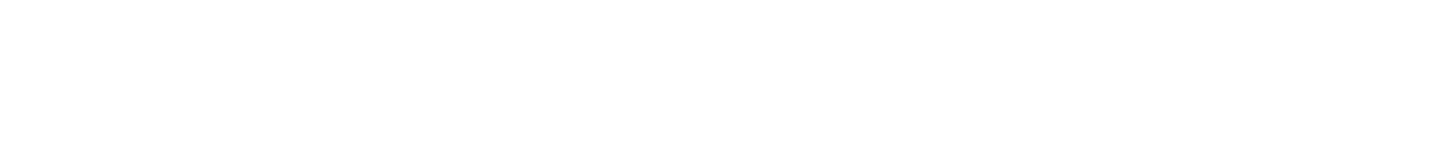
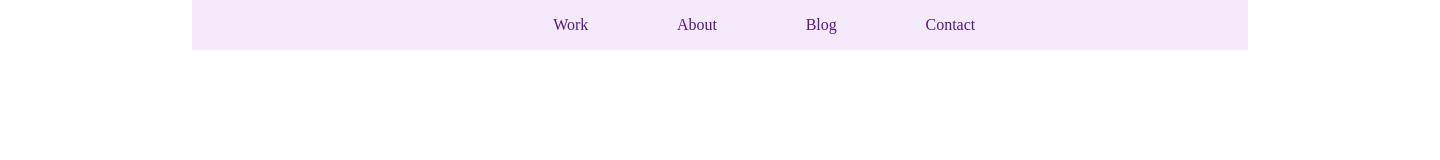
Before and after one commit to Sergey-opc/full-random, a plain HTML site: page index.html in a window 1280 px wide. Shown: the whole page, 1440 px wide, since content can reach past the window. Drawn offline with Linux system fonts and the light colour scheme.

Commit message:
feat: add more structure

```diff
--- a/blocks/header/header.css
+++ b/blocks/header/header.css
@@ -1,3 +1,7 @@
 .header{
-    width: 15%;
+    display: flex;
+    flex-direction: row;
+    width: 100%;
+    height: 50px;
+    background-color: #f4eafc;
 }
--- /dev/null
+++ b/blocks/header/logo.css
@@ -0,0 +1,4 @@
+.logo {
+    height: 100%;
+    width: 30%;
+}
--- /dev/null
+++ b/blocks/header/menu.css
@@ -0,0 +1,27 @@
+.header_menu{
+    display: flex;
+    height: 100%;
+    width: 60%;
+    align-items: center;
+    justify-content: end;
+
+}
+
+.menu-main{
+  width: 100%;
+  display: flex;
+  box-sizing: border-box;
+  flex-direction: row;
+  list-style: none;
+  padding: 0;
+  margin: 0;
+  text-align: center;
+}
+
+.menu-main a{
+    text-decoration: none;
+}
+
+.menu-main li {
+    padding: 0 7%;
+}
--- /dev/null
+++ b/blocks/main/welcome/welcome.css
@@ -0,0 +1,4 @@
+.welcome{
+    background-color: #f4eafc;
+    height: 500px;
+}
--- a/blocks/wrapper.css
+++ b/blocks/wrapper.css
@@ -1,4 +1,6 @@
 .wrapper{
-    max-width: 1440px;
+    box-sizing: border-box;
+    display: block;
+    width: 1440px;
     padding:  0 15%;
 }
--- a/index.html
+++ b/index.html
@@ -10,7 +10,15 @@
   <body>
     <wrapper class="wrapper">
       <header class="header">
-
+        <div class="logo"></div>
+        <nav class="header_menu">
+          <ul class="menu-main">
+            <li><a href="" class="current">Work</a></li>
+            <li><a href="">About</a></li>
+            <li><a href="">Blog</a></li>
+            <li><a href="">Contact</a></li>
+          </ul>
+        </nav>
       </header>
     </wrapper>
   </body>
--- a/style.css
+++ b/style.css
@@ -1,3 +1,6 @@
 @import url("/full-random/normalize.css");
 @import url("/full-random/blocks/wrapper.css");
 @import url("/full-random/blocks/header/header.css");
+@import url("/full-random/blocks/main/welcome/welcome.css");
+@import url("/full-random/blocks/header/menu.css");
+@import url("/full-random/blocks/header/logo.css");
```
